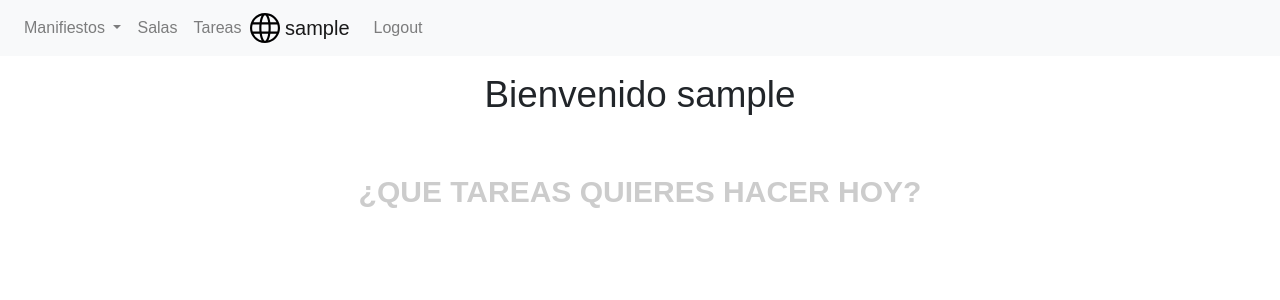
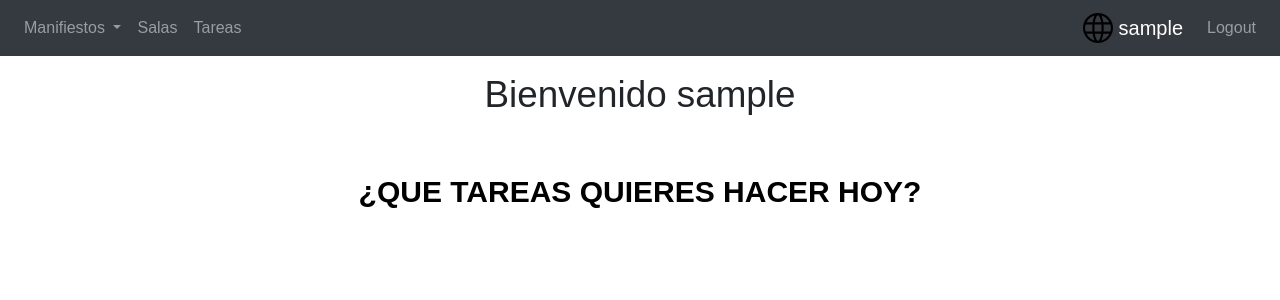
Before and after one commit to elskater98/Joint-Project, a Django app: page / in a window 1280 px wide. Shown: the top 300 px of the page. Run offline with Django 3.2, Linux system fonts and the light colour scheme; the visitor is signed in with stand-in values (Sample User, id 1); some libraries are stand-ins or nearby versions.

Commit message:
Modied nav

```diff
--- a/JointProject/templates/generic.html
+++ b/JointProject/templates/generic.html
@@ -21,7 +21,7 @@
                 {% block registration %}
                     {% if user.is_authenticated %}
                      <!-- Gestor de sala -->
-                    <nav class="navbar navbar-expand-lg navbar-light bg-light">
+                    <nav class="navbar navbar-expand-lg navbar-dark bg-dark">
                         <div class="collapse navbar-collapse" id="navbarSupportedContent">
                             <ul class="navbar-nav mr-auto">
 
@@ -39,19 +39,25 @@
                                 <li class="nav-item">
                                 <a class=" nav-link" href="#"> Salas</a>
                                 </li>
+
                                 <li class="nav-item">
                                 <a class=" nav-link" href="#"> Tareas</a>
                                 </li>
+                                </ul>
 
-                                <li class="nav-item active">
+                                <ul ul class="navbar-nav margin-right: auto">
+                                   <li class="nav-item active" >
                                 <a class="navbar-brand" href="#"><img src="{% static '/icon/world-wide-web.svg' %}" width="30" height="30" class="d-inline-block align-top" alt=""> {{ user.username }}</a>
                                 </li>
 
                                 <li class="nav-item">
                                 <a class=" nav-link" href="{% url 'logout' %}"> Logout</a>
                                 </li>
+                                </ul>
 
-                            </ul>
+
+
+
 
                         </div>
 
@@ -61,7 +67,7 @@
                     <div class="container">
                         <div class="text-center">
                             <h1 align="center">Bienvenido {{ user.username }}</h1>
-                            <h2 align="center">¿Que tareas quieres hacer hoy?</h2>
+                            <h2 style="color: black" align="center">¿Que tareas quieres hacer hoy?</h2>
                         </div>
                     </div>
                     {% endblock %}
```
